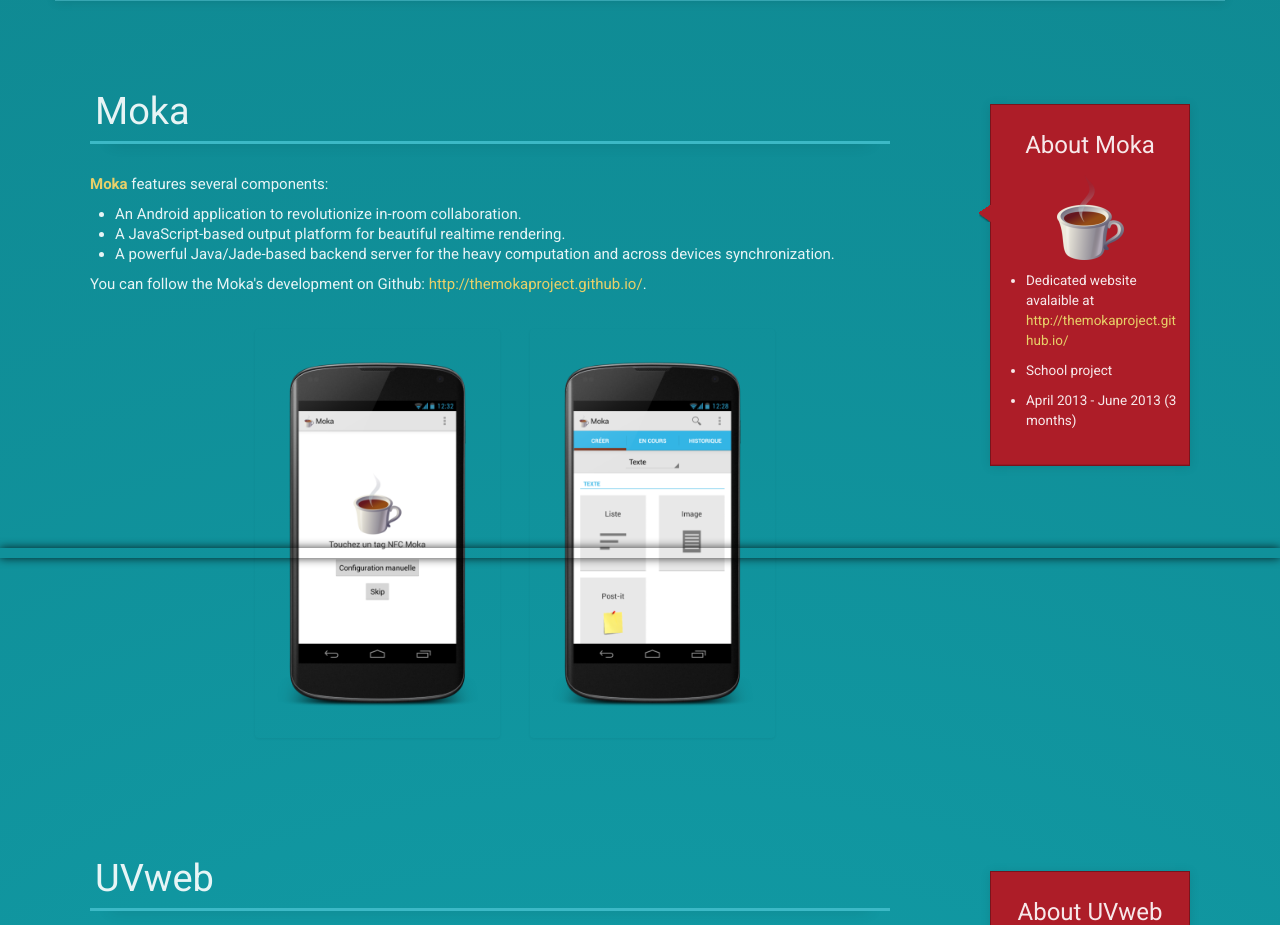
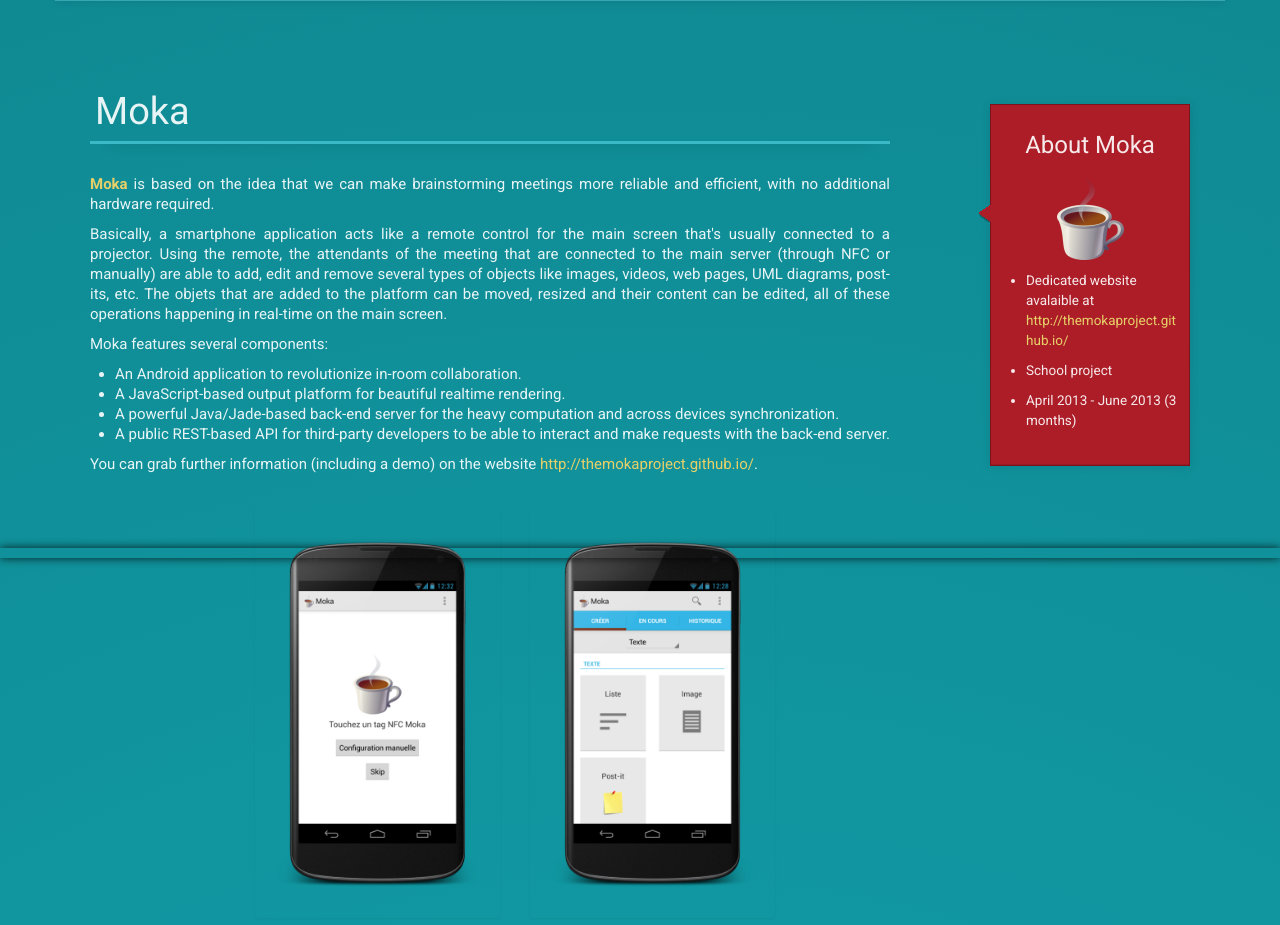
Before and after one commit to tkeunebr/tkeunebr.github.io, a PHP site: page /projects.php in a window 1280 px wide. Shown: the part 254-1179 px from the top of the page. Run offline with PHP 8.4, Linux system fonts and the light colour scheme.

Commit message:
Update Moka description

```diff
--- a/projects.php
+++ b/projects.php
@@ -47,14 +47,21 @@
                             <div class="span9">
                                 <div class="padded">
                                     <p>
-                                        <a href="http://themokaproject.github.io/"><strong>Moka</strong></a> features several components:
+                                        <a href="http://themokaproject.github.io/"><strong>Moka</strong></a> is based on the idea that we can make brainstorming meetings more reliable and efficient, with no additional hardware required.
+                                    </p>
+                                    <p>
+                                        Basically, a smartphone application acts like a remote control for the main screen that's usually connected to a projector. Using the remote, the attendants of the meeting that are connected to the main server (through NFC or manually) are able to add, edit and remove several types of objects like images, videos, web pages, UML diagrams, post-its, etc. The objets that are added to the platform can be moved, resized and their content can be edited, all of these operations happening in real-time on the main screen.
+                                    </p>
+                                    <p>
+                                        Moka features several components:
                                         <ul>
                                             <li>An Android application to revolutionize in-room collaboration.</li>
                                             <li>A JavaScript-based output platform for beautiful realtime rendering.</li>
-                                            <li>A powerful Java/Jade-based backend server for the heavy computation and across devices synchronization.</li>
+                                            <li>A powerful Java/Jade-based back-end server for the heavy computation and across devices synchronization.</li>
+                                            <li>A public REST-based API for third-party developers to be able to interact and make requests with the back-end server.</li>
                                         </ul>
                                     <p>
-                                        You can follow the Moka's development on Github: <a href="http://themokaproject.github.io/">http://themokaproject.github.io/</a>.
+                                        You can grab further information (including a demo) on the website <a href="http://themokaproject.github.io/">http://themokaproject.github.io/</a>.
                                     </p>
                                 </div>
                             </div>
```
